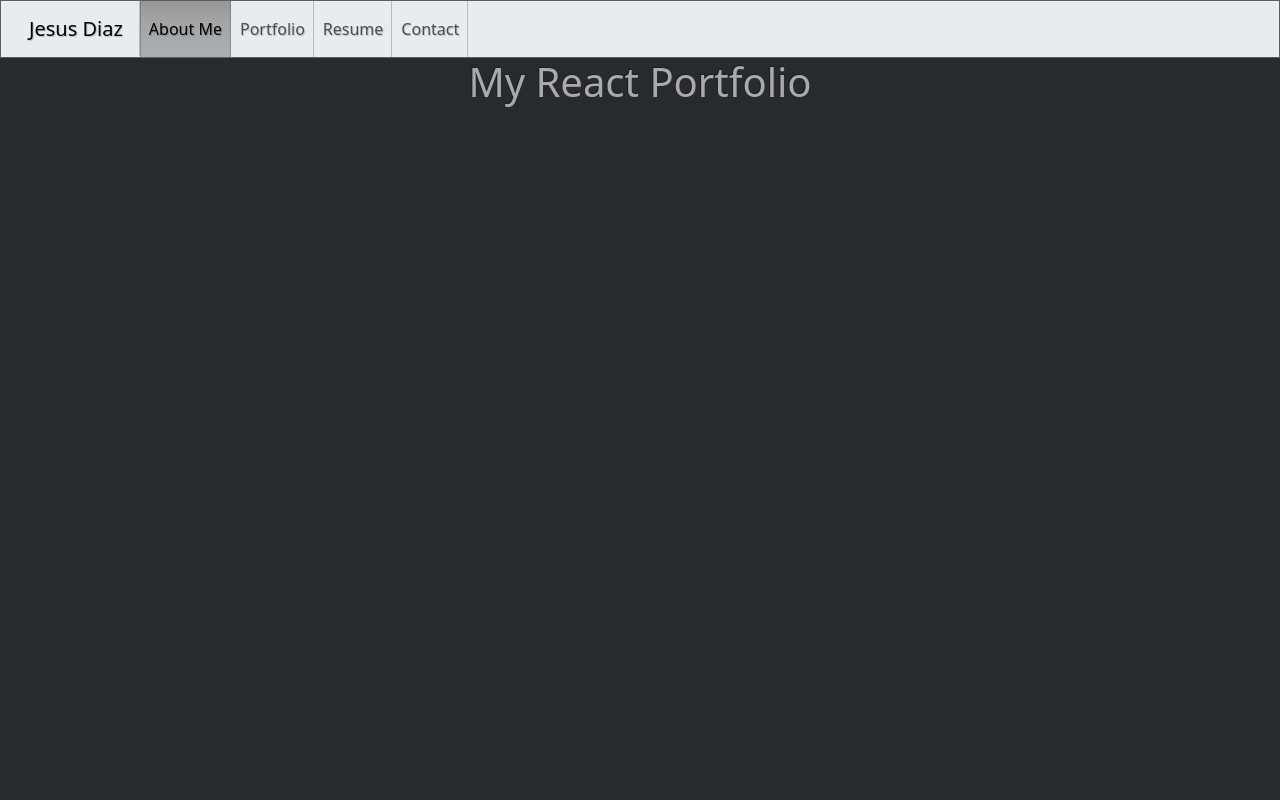
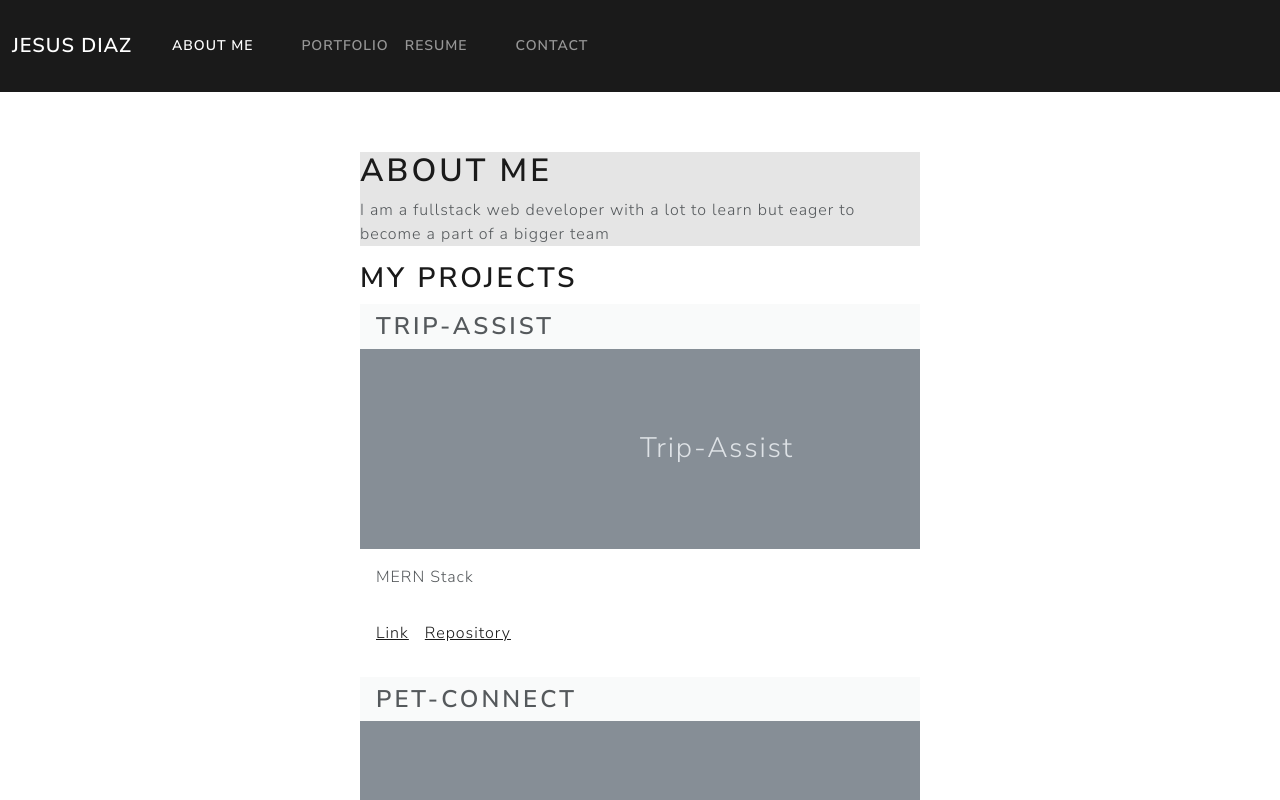
Before and after one commit to J-Diaz103/react-portfolio, a React (Create React App) app: page / in a window 1280 px wide. Shown: the top 800 px of the page. Built offline with nearby package versions, Linux system fonts and the light colour scheme.

Commit message:
major file build and rough draft profile set up

```diff
--- a/src/App.css
+++ /dev/null
@@ -1,38 +0,0 @@
-.App {
-  text-align: center;
-}
-
-.App-logo {
-  height: 40vmin;
-  pointer-events: none;
-}
-
-@media (prefers-reduced-motion: no-preference) {
-  .App-logo {
-    animation: App-logo-spin infinite 20s linear;
-  }
-}
-
-.App-header {
-  background-color: #282c34;
-  min-height: 100vh;
-  display: flex;
-  flex-direction: column;
-  align-items: center;
-  justify-content: center;
-  font-size: calc(10px + 2vmin);
-  color: white;
-}
-
-.App-link {
-  color: #61dafb;
-}
-
-@keyframes App-logo-spin {
-  from {
-    transform: rotate(0deg);
-  }
-  to {
-    transform: rotate(360deg);
-  }
-}
--- a/src/App.js
+++ b/src/App.js
@@ -1,13 +1,20 @@
-import './App.css';
-import "bootswatch/dist/slate/bootstrap.min.css";
+import "bootswatch/dist/lux/bootstrap.min.css";
 import Nav from "./components/Nav";
+import About from "./components/About"
+import Portfolio from "./components/Portfolio";
+import Resume from "./components/Resume";
 
 
 function App() {
   return (
     <div className="App">
       <Nav />
-      <h1> My React Portfolio</h1>
+      <div className='content'>
+        <About />
+        <Portfolio />
+        <Resume />
+      </div>
+
     </div>
   );
 }
--- /dev/null
+++ b/src/components/About/index.js
@@ -0,0 +1,20 @@
+import { useState } from "react";
+
+// const styles = {
+//     aboutMe: {
+//         background: 'rgb (20, 33, 61)',
+//         alignItems: 'center',
+//     }
+// }
+
+const About = () => {
+    const [intro] = useState("I am a fullstack web developer  with a lot to learn but eager to become a part of a bigger team");
+    return (
+        <div className='aboutMe'>
+            <h1> About Me</h1>
+            <p>{intro}</p>
+        </div>
+    );
+}
+
+export default About;
--- a/src/components/Nav/index.js
+++ b/src/components/Nav/index.js
@@ -2,28 +2,28 @@ import React from "react";
 
 function Nav() {
     return (
-        <nav class="navbar navbar-expand-lg navbar-light bg-light">
-            <div class="container-fluid">
-                <a class="navbar-brand" href="#">Jesus Diaz</a>
-                <button class="navbar-toggler" type="button" data-bs-toggle="collapse" data-bs-target="#navbarColor03" aria-controls="navbarColor03" aria-expanded="false" aria-label="Toggle navigation">
-                    <span class="navbar-toggler-icon"></span>
+        <nav className="navbar navbar-expand-lg navbar-dark bg-primary">
+            <div className="container-fluid">
+                <a className="navbar-brand" href="/" >Jesus Diaz</a>
+                <button className="navbar-toggler" type="button" data-bs-toggle="collapse" data-bs-target="#navbarColor03" aria-controls="navbarColor03" aria-expanded="false" aria-label="Toggle navigation">
+                    <span className="navbar-toggler-icon"></span>
                 </button>
 
-                <div class="collapse navbar-collapse" id="navbarColor03">
-                    <ul class="navbar-nav me-auto">
-                        <li class="nav-item">
-                            <a class="nav-link active" href="#">About Me
-                                <span class="visually-hidden">(current)</span>
+                <div className="collapse navbar-collapse" id="navbarColor03">
+                    <ul className="navbar-nav me-auto">
+                        <li className="nav-item">
+                            <a className="nav-link active" href="/aboutme" >About Me
+                                <span className="visually-hidden">(current)</span>
                             </a>
                         </li>
-                        <li class="nav-item">
-                            <a class="nav-link" href="#">Portfolio</a>
+                        <li classNames="nav-item">
+                            <a className="nav-link" href="/portfolio" >Portfolio</a>
                         </li>
-                        <li class="nav-item">
-                            <a class="nav-link" href="#">Resume</a>
+                        <li className="nav-item">
+                            <a className="nav-link" href="/resume" >Resume</a>
                         </li>
-                        <li class="nav-item">
-                            <a class="nav-link" href="#">Contact</a>
+                        <li className="nav-item">
+                            <a className="nav-link" href="/contact" >Contact</a>
                         </li>
                     </ul>
                 </div>
--- /dev/null
+++ b/src/components/Portfolio/index.js
@@ -0,0 +1,45 @@
+import React, { useState } from 'react';
+import Projects from '../Projects';
+// const styles = {
+//     aboutMe: {
+//         background: 'rgb (20, 33, 61)',
+//         alignItems: 'center',
+//     }
+// }
+// style="font-size:1.125rem;text-anchor:middle"
+
+function Portfolio() {
+
+    // Replace links with deployed projects and GitHub repos
+    const [projects] = useState([
+        {
+            name: 'Trip-Assist',
+            description: 'MERN Stack',
+            link: "https://project-3-trip-assist.herokuapp.com/",
+            repo: "https://github.com/J-Diaz103/project-3-trip-assist",
+            id: 1
+        },
+        {
+            name: 'Pet-Connect',
+            description: 'MVC',
+            link: "https://project-2-pet-connect.herokuapp.com/",
+            repo: "https://github.com/J-Diaz103/project-2-pet-connect",
+            id: 2
+        },
+        {
+            name: 'Bucket-List',
+            description: 'HTML/CSS/Javascript',
+            link: "https://j-diaz103.github.io/Bucket-List/",
+            repo: "https://github.com/J-Diaz103/Bucket-List",
+            id: 3
+        },
+    ]);
+
+    return (
+        <div>
+            <Projects projects={projects} title="My Projects" />
+        </div>
+    );
+};
+
+export default Portfolio;
--- /dev/null
+++ b/src/components/Projects/index.js
@@ -0,0 +1,29 @@
+const Projects = ({ projects, title }) => {
+
+
+    // console.log(projects);
+
+    return (
+        <div>
+            <h2>{title}</h2>
+            {projects.map((project) => (
+                <div className="card border-primary mb-3" key={project.id}>
+                    <h3 className="card-header">{project.name}</h3>
+                    <svg xmlns="http://www.w3.org/2000/svg" className="d-block user-select-none" width="100%" height="200" aria-label="Placeholder: Image cap" focusable="false" role="img" preserveAspectRatio="xMidYMid slice" viewBox="0 0 318 180" >
+                        <rect width="100%" height="100%" fill="#868e96"></rect>
+                        <text x="50%" y="50%" fill="#dee2e6" dy=".3em">{project.name}</text>
+                    </svg>
+                    <div className="card-body">
+                        <p className="card-text">{project.description}</p>
+                    </div>
+                    <div className="card-body">
+                        <a href={project.link} className="card-link">Link</a>
+                        <a href={project.repo} className="card-link">Repository</a>
+                    </div>
+                </div>
+            ))}
+        </div>
+    );
+}
+
+export default Projects;
--- /dev/null
+++ b/src/components/Resume/index.js
@@ -0,0 +1,35 @@
+import React from 'react';
+
+function Resume() {
+    return (
+        <section >
+            <div >
+                <p>
+                    Download my <a href="https://www.linkedin.com/in/j-diaz103/">resume</a>
+                </p>
+                <h3>Front-end Proficiencies</h3>
+                <ul >
+                    <li>HTML</li>
+                    <li>CSS</li>
+                    <li>JavaScript</li>
+                    <li>jQuery</li>
+                    <li>responsive design</li>
+                    <li>React</li>
+                    <li>Bootstrap</li>
+                </ul>
+                <h3>Back-end Proficiencies</h3>
+                <ul >
+                    <li>APIs</li>
+                    <li>Node</li>
+                    <li>Express</li>
+                    <li>MySQL, Sequelize</li>
+                    <li>MongoDB, Mongoose</li>
+                    <li>REST</li>
+                    <li>GraphQL</li>
+                </ul>
+            </div>
+        </section>
+    );
+}
+
+export default Resume;
--- a/src/index.css
+++ b/src/index.css
@@ -1,4 +1,6 @@
-body {
+@import url('https://fonts.googleapis.com/css2?family=Quicksand:wght@300;400;500;600;700&display=swap');
+
+/* body {
   margin: 0;
   font-family: -apple-system, BlinkMacSystemFont, 'Segoe UI', 'Roboto', 'Oxygen',
     'Ubuntu', 'Cantarell', 'Fira Sans', 'Droid Sans', 'Helvetica Neue',
@@ -10,4 +12,17 @@ body {
 code {
   font-family: source-code-pro, Menlo, Monaco, Consolas, 'Courier New',
     monospace;
+} */
+.content {
+  max-width: 600px;
+  margin: 40px auto;
+  padding: 20px;
+  ;
+
 }
+
+.aboutMe {
+  align-items: center;
+  background: rgb(229, 229, 229);
+
+}
```
Also changed, not shown: src/components/colors.txt.
